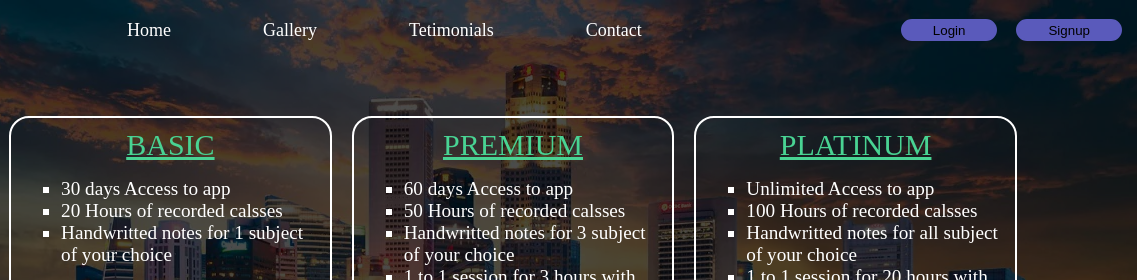
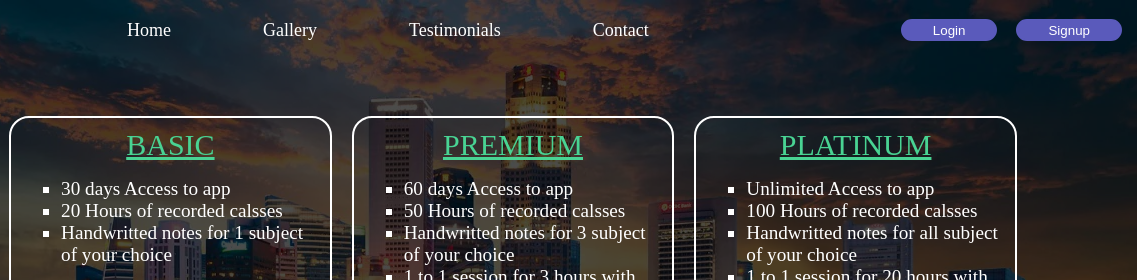
Before and after one commit to sridharsmraju/new_rre_tut.github.io, a plain HTML site: page index.html in a window 1280 px wide. Shown: the top 280 px of the page, 143-1280 px from the left. Drawn offline with Linux system fonts and the light colour scheme; a web font is replaced by a local one.

Commit message:
Update index.html

```diff
--- a/index.html
+++ b/index.html
@@ -19,7 +19,7 @@
             <a id="ac2" href="index.html"> <h4>RRE Tutorials</h4> </a>
             <li><a href=index.html>Home</a></li>
             <li><a href="#Gallery">Gallery</a></li>
-            <li><a href=Testimonials_page.html>Tetimonials</a> </li>
+            <li><a href=Testimonials_page.html>Testimonials</a> </li>
             <li><a href=#Contact onclick="popup()">Contact</a></li>
           <span class="contact">
                 <p class="contact_pre">
@@ -32,9 +32,9 @@
 
         </ul>
         <div class="nav_part2 ">
-            <button class="button"><a href="login.html">Login</a></button>
+            <button class="button" onclick="window.location.href='/html/login.html';"> Login </button>
 
-            <button class="button"><a href="Sign_up.html">Signup</a></button>
+            <button class="button"onclick="window.location.href='/html/Sign_up.html';">Signup</button>
         </div>
 
     </nav>
```
